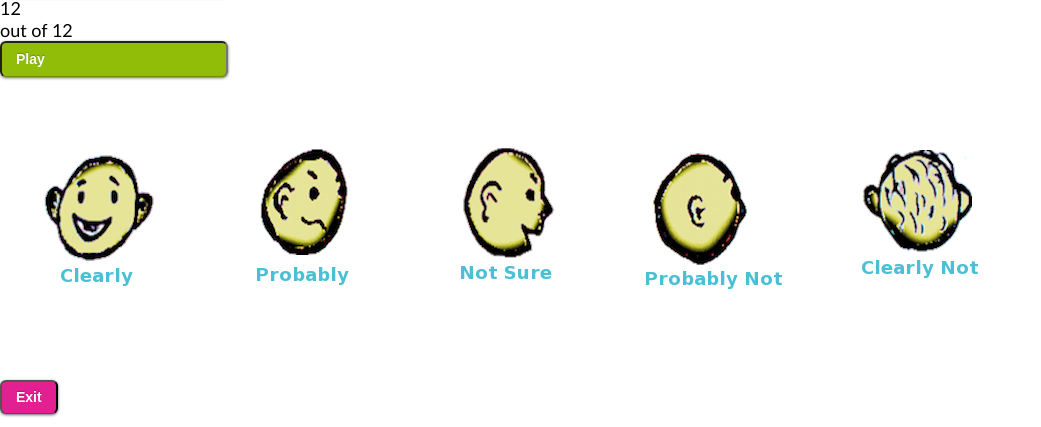
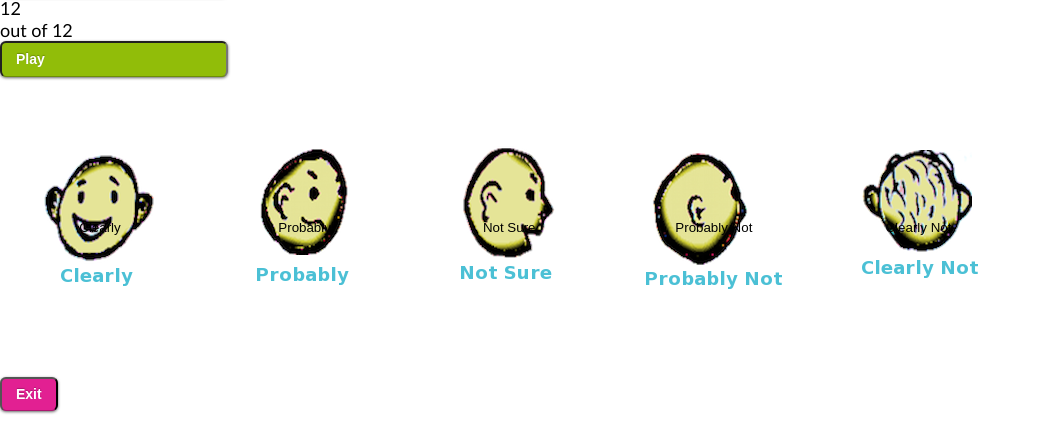
Before and after one commit to AccentsResearchLab/GamifyPsycholinguisticsExperiments, a website: page public/view/main.html in a window 1280 px wide. Shown: the part 325-752 px from the top of the page, without its empty margins (0-1041 px from the left). Drawn offline with Linux system fonts and the light colour scheme.

Commit message:
added button text

```diff
--- a/public/view/main.html
+++ b/public/view/main.html
@@ -35,11 +35,11 @@
 
 
 <div id="voteButtons">
-  <button class="vote1 vote" type="button" id="vote1" value="1" onClick="vote(event)"></button>
-  <button class="vote2 vote" type="button" id="vote2" value="2" onClick="vote(event)"></button>
-  <button class="vote3 vote" type="button" id="vote3" value="3" onClick="vote(event)"></button>
-  <button class="vote4 vote" type="button" id="vote4" value="4" onClick="vote(event)"></button>
-  <button class="vote5 vote" type="button" id="vote5" value="5" onClick="vote(event)"></button>
+  <button class="vote1 vote" type="button" id="vote1" value="1" onClick="vote(event)">Clearly</button>
+  <button class="vote2 vote" type="button" id="vote2" value="2" onClick="vote(event)">Probably</button>
+  <button class="vote3 vote" type="button" id="vote3" value="3" onClick="vote(event)">Not Sure</button>
+  <button class="vote4 vote" type="button" id="vote4" value="4" onClick="vote(event)">Probably Not</button>
+  <button class="vote5 vote" type="button" id="vote5" value="5" onClick="vote(event)">Clearly Not</button>
 
 
 
```
